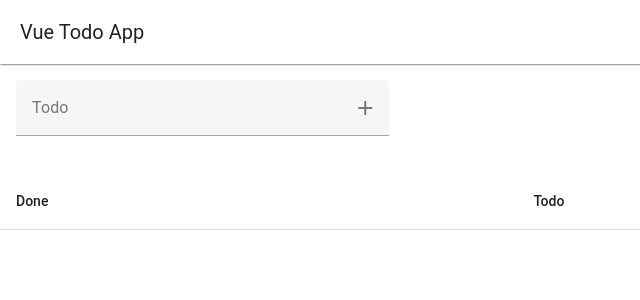
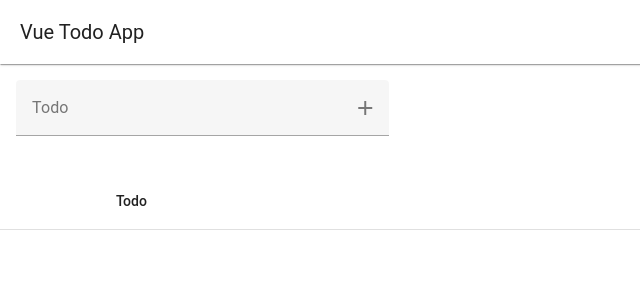
Before and after one commit to NanamiHirooka/vue-todo-app, a Vue app: page / in a window 1280 px wide. Shown: the top 300 px of the page, without its empty margins (0-640 px from the left). Built offline with nearby package versions, Linux system fonts and the light colour scheme.

Commit message:
Adjust done width

```diff
--- a/src/components/TodoList.vue
+++ b/src/components/TodoList.vue
@@ -2,14 +2,14 @@
   <v-table>
     <thead>
       <tr>
-        <th>Done</th>
+        <th width="100px"></th>
         <th>Todo</th>
         <th></th>
       </tr>
     </thead>
     <tbody>
       <tr v-for="todo in todos" :key="todo.id" :class="trColor(todo.id)">
-        <td>
+        <td width="100px">
           <div class="mt-5">
             <v-checkbox
               v-model="todo.done"
```
